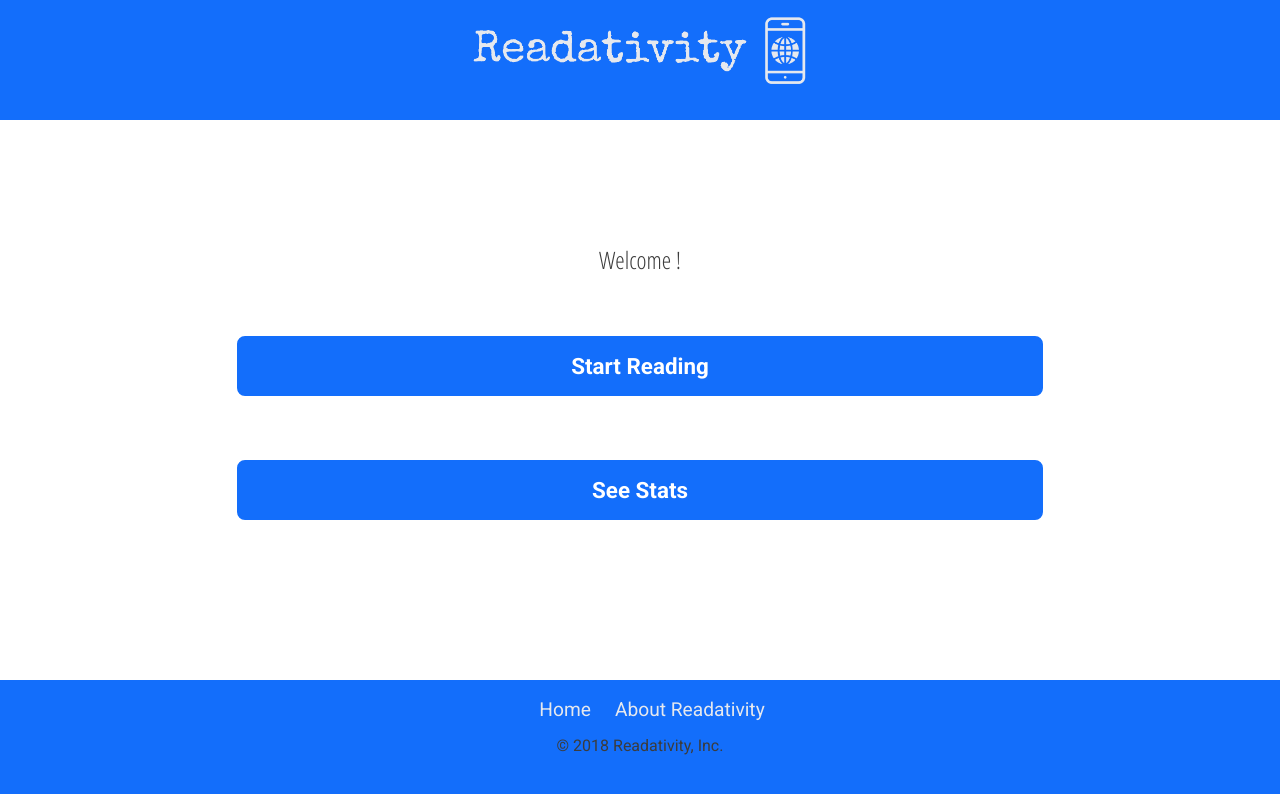
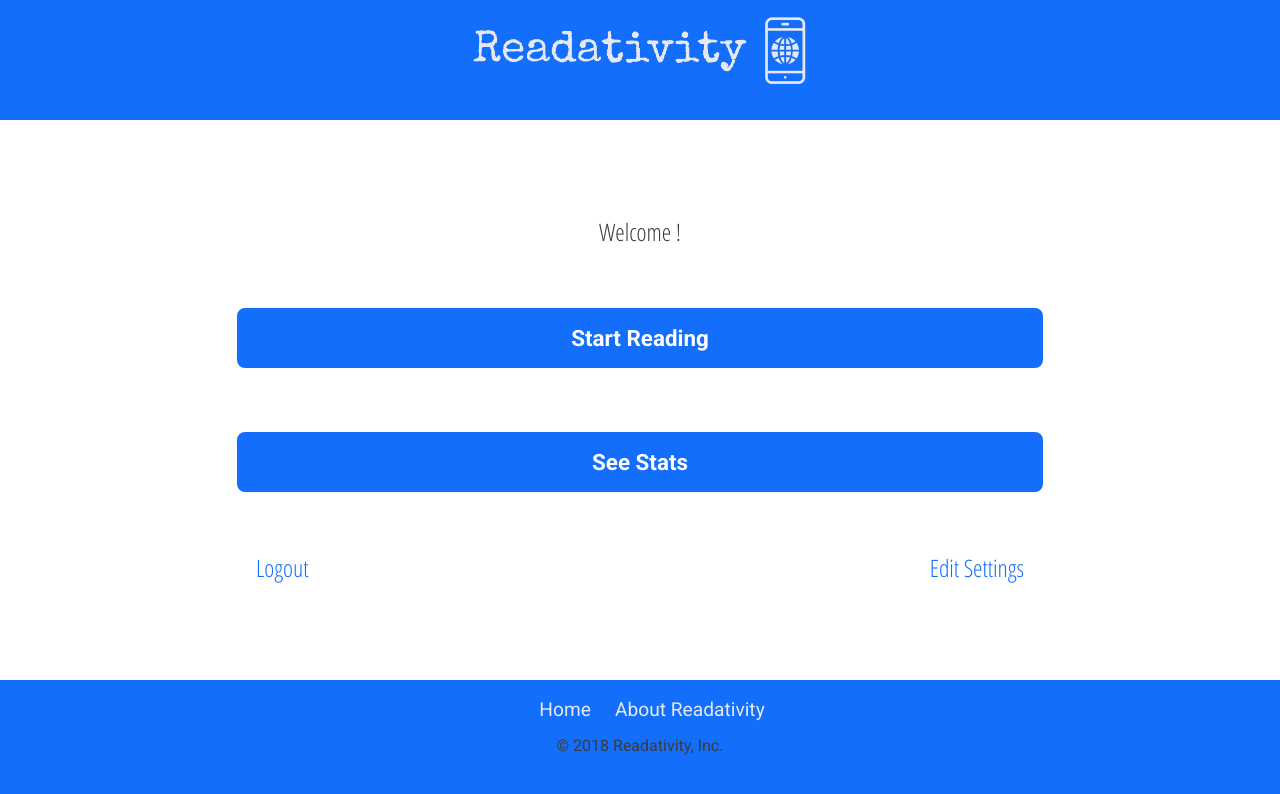
Before and after one commit to Readativity/Frontend, a React (Create React App) app: page /dashboard in a window 1280 px wide. Shown: the top 794 px of the page. Built offline with nearby package versions, Linux system fonts and the light colour scheme; no server answers.

Commit message:
added logout and edit settings link to dashboard

```diff
--- /dev/null
+++ b/src/Dashboard/editlogout.js
@@ -0,0 +1,32 @@
+import React from "react";
+import { BrowserRouter as Router, Route, Link } from "react-router-dom";
+import styled from "styled-components";
+
+const EditLogout =(props)=> {
+
+  return (
+    <Container>
+      <StyledLink>Logout</StyledLink>
+      <StyledLink>Edit Settings</StyledLink>
+    </Container>
+  )
+
+}
+
+export default EditLogout;
+
+
+const Container = styled.div `
+  margin-top: 2rem;
+  width: 60%;
+  display: flex;
+  flex-flow: row;
+  justify-content: space-between;
+  align-items: center;
+`
+
+const StyledLink = styled.h1 `
+  font-size: 1.5rem;
+  color: var(--blue);
+  font-family: var(--open-sans);
+`
--- a/src/Dashboard/index.js
+++ b/src/Dashboard/index.js
@@ -1,5 +1,6 @@
 import React from "react";
 import { BrowserRouter as Router, Route, Link } from "react-router-dom";
+import EditLogout from "./editlogout"
 import styled from "styled-components";
 
 
@@ -16,6 +17,7 @@ const Dashboard = (props) => (
         See Stats
       </div>
     </StyleLink>
+    <EditLogout />
   </main>
 );
 
--- a/src/login/index.js
+++ b/src/login/index.js
@@ -38,7 +38,7 @@ class Login extends React.Component {
           </div>
           <div className={((this.props.loginView === 'link') ? ' ' : 'hidden')}>
             <LoginDiv2>
-              <LinkStyled to={'/dashboard'}> Go to my account</LinkStyled>
+              <LinkStyled to={'/dashboard'}> Go To My Account</LinkStyled>
             </LoginDiv2>
           </div>
         </Modal>
```
